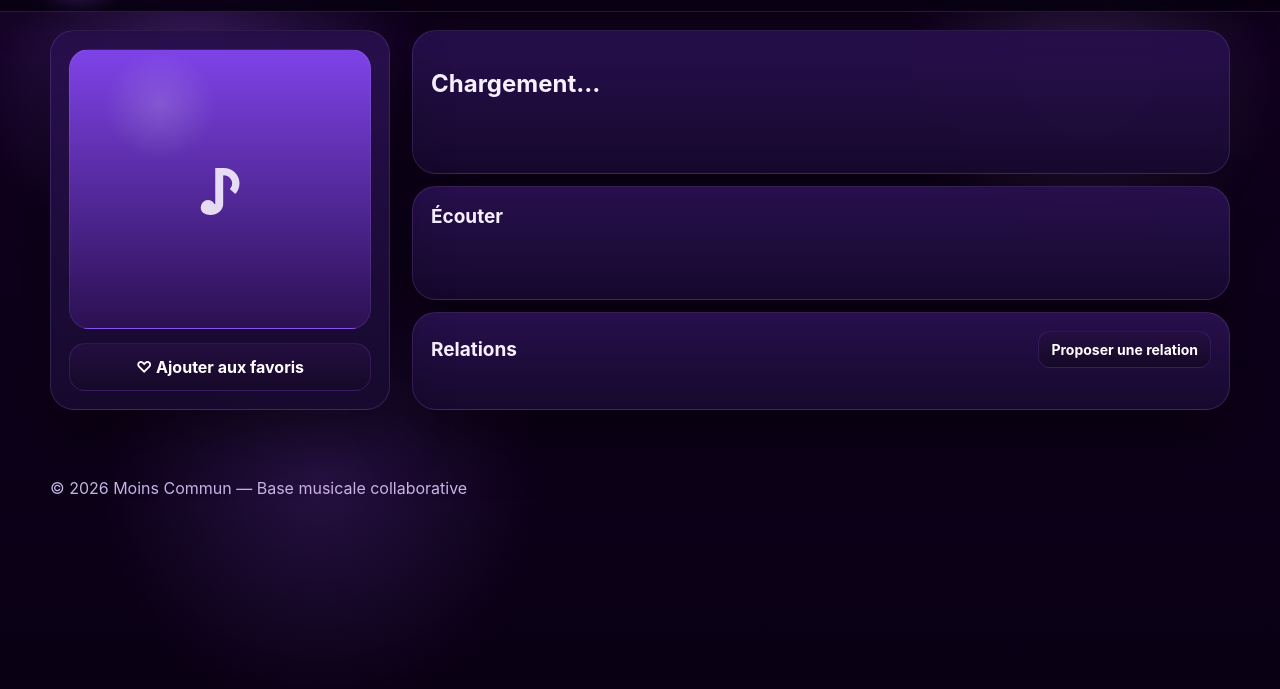
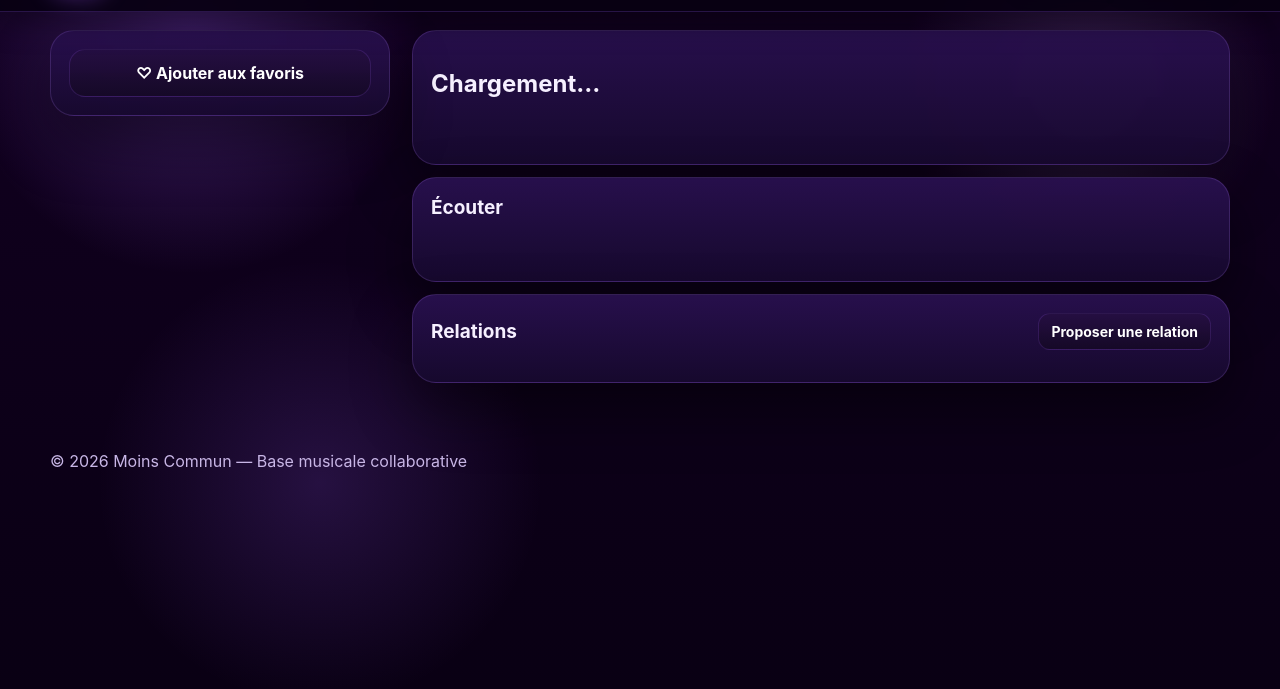
Before and after one commit to jeremyvernet-ai/moins-commun-reprise, a plain HTML site: page public/song.html in a window 1280 px wide. Shown: the part 77-766 px from the top of the page. Drawn offline with nearby package versions, Linux system fonts and the light colour scheme.

Commit message:
Update song.html

```diff
--- a/public/song.html
+++ b/public/song.html
@@ -29,7 +29,6 @@
       <div class="song-layout">
         <aside class="song-side">
           <div class="card">
-            <div id="songCover" class="cover"><span>♪</span></div>
             <button id="songFavorite" class="btn secondary favorite-toggle" data-song-id="">♡ Ajouter aux favoris</button>
           </div>
         </aside>
```
